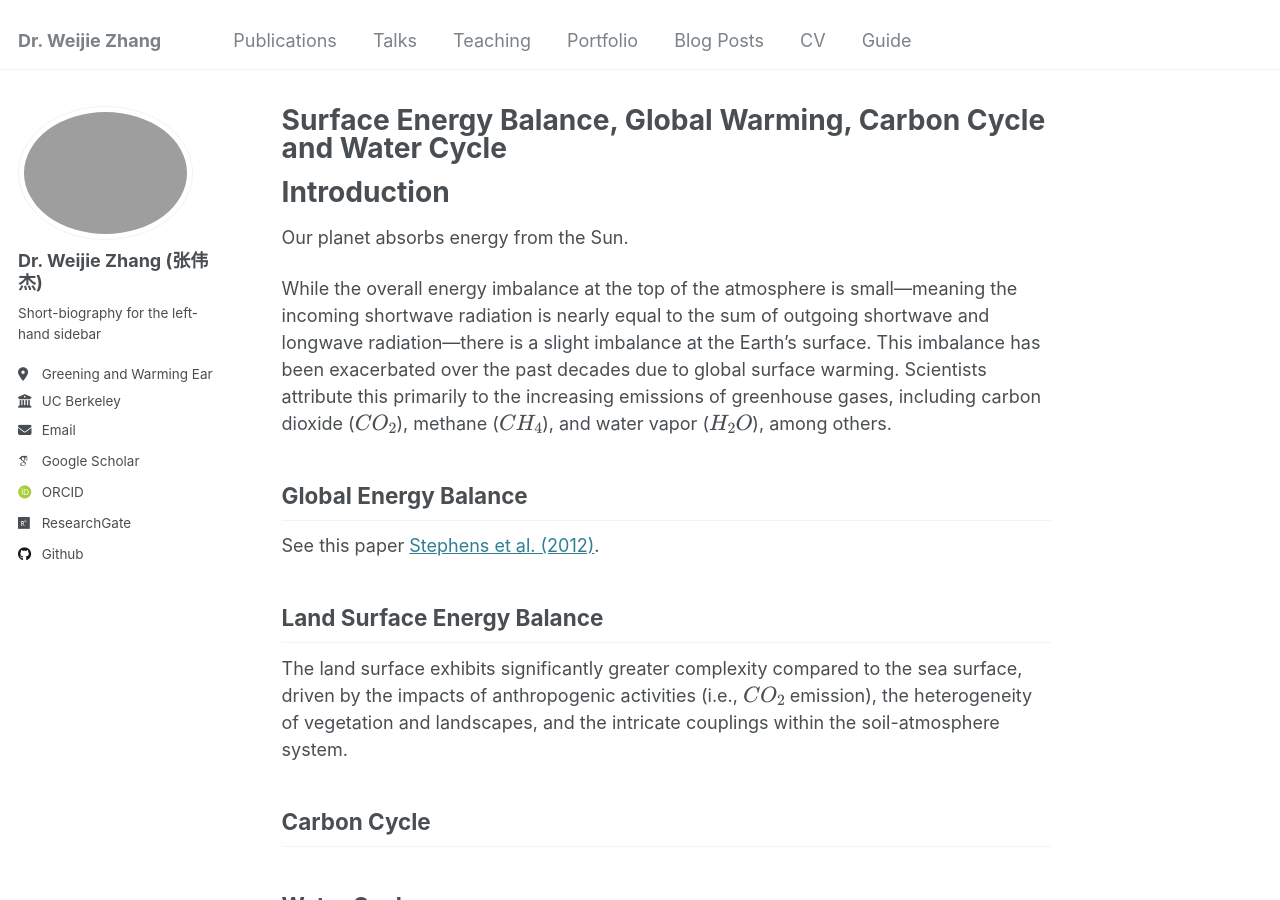
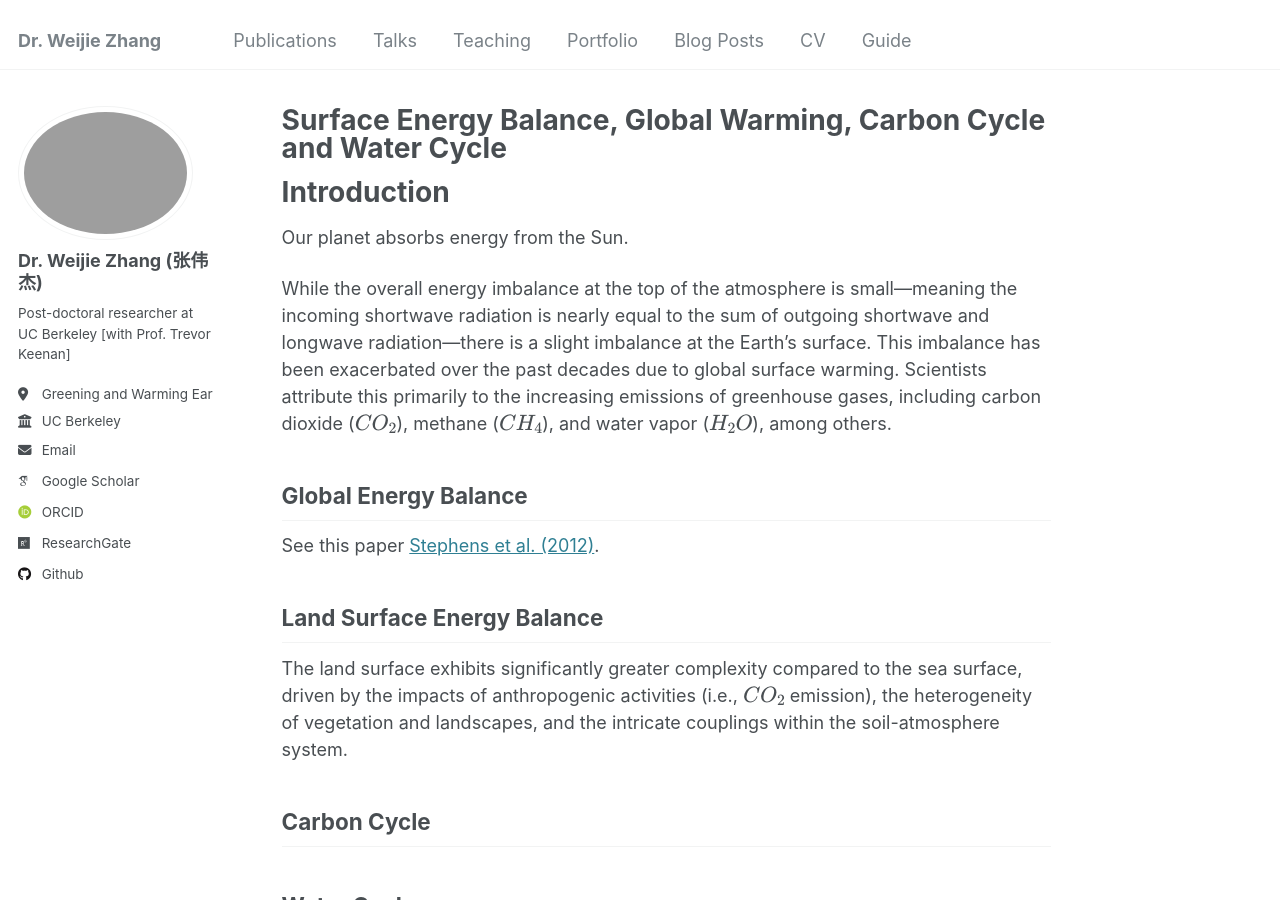
Before and after one commit to WJ714/WJ714.github.io, a Jekyll site: the page built from _pages/about.md, in a window 1280 px wide and 900 px high. Built offline with Jekyll 4.4.1, drawn with Linux system fonts in a browser that asks for light colours; some web fonts are replaced.

Commit message:
Update _config.yml

```diff
--- a/_config.yml
+++ b/_config.yml
@@ -24,7 +24,7 @@ author:
   avatar           : "IMG_6331.png"
   name             : "Dr. Weijie Zhang (张伟杰)"
   pronouns         : # example: "she/her"
-  bio              : "Short-biography for the left-hand sidebar"
+  bio              : "Post-doctoral researcher at UC Berkeley [with Prof. Trevor Keenan]"
   location         : "Greening and Warming Earth"
   employer         : "UC Berkeley"
   uri              : # URL
```
